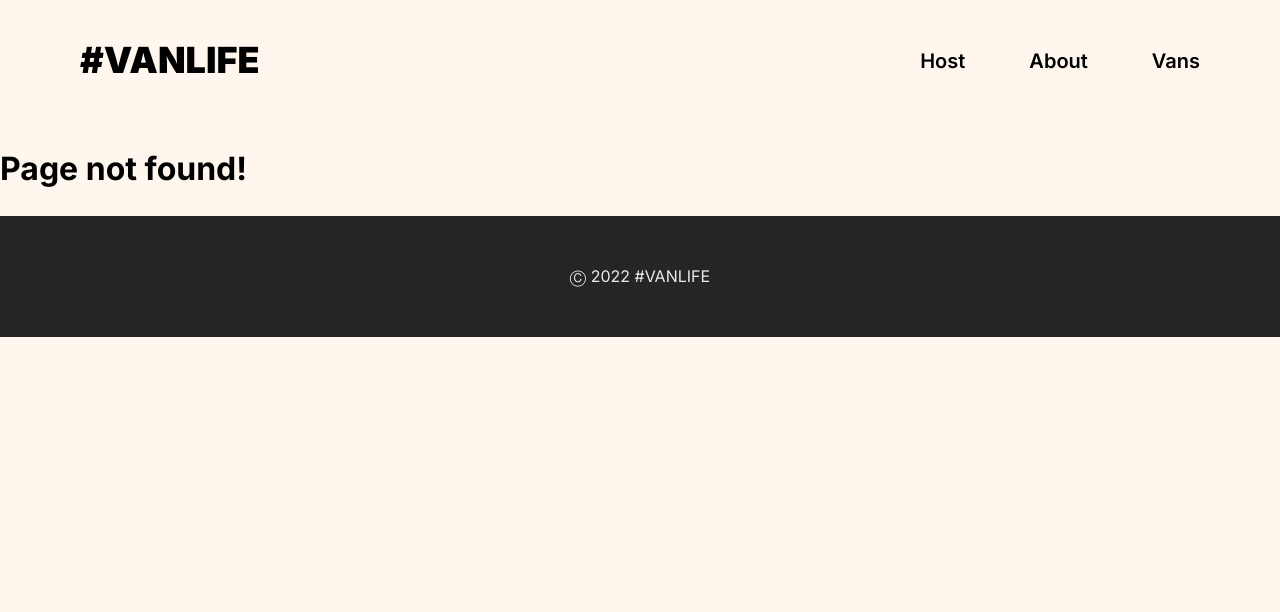
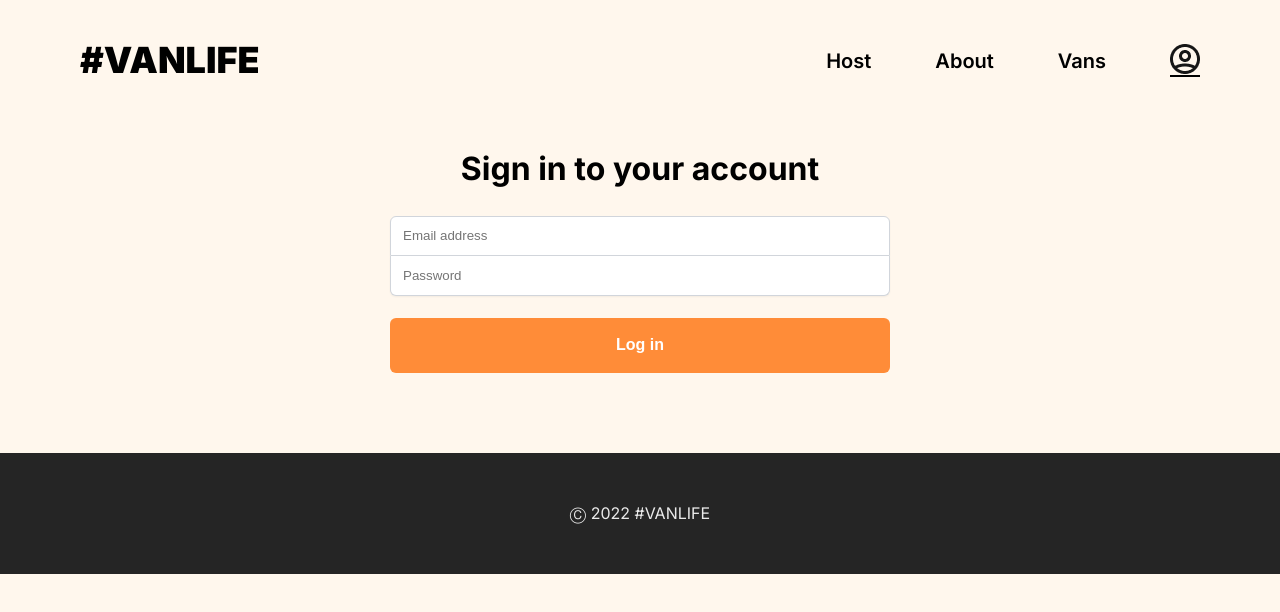
Before and after one commit to Lifad457/react-router-v2, a React (Vite) app: page /login in a window 1280 px wide. Before the commit this address had no page. Shown: the top 612 px of the page. Built offline with nearby package versions, Linux system fonts and the light colour scheme; what miragejs would draw is missing.

Commit message:
begin auth part

```diff
--- a/api.js
+++ b/api.js
@@ -1,5 +1,6 @@
-export async function getVans() {
-    const response = await fetch("/api/vans");
+export async function getVans(vanId) {
+    const response = await fetch("/api/vans" + (vanId ? `/${vanId}` : ""));
+    console.log(response);
     if (!response.ok) {
         throw {
             message: "Failed to fetch vans",
@@ -10,3 +11,36 @@ export async function getVans() {
     const data = await response.json();
     return data.vans;
 }
+
+export async function getHostVans(vanId) {
+    const response = await fetch("/api/host/vans" + (vanId ? `/${vanId}` : ""));
+    console.log(response);
+    if (!response.ok) {
+        throw {
+            message: "Failed to fetch vans",
+            statusText: response.statusText,
+            status: response.status
+        }
+    }
+    const data = await response.json();
+    return data.vans;
+}
+
+export async function login(email, password) {
+    const response = await fetch("/api/login", {
+        method: "POST",
+        headers: {
+            "Content-Type": "application/json"
+        },
+        body: JSON.stringify({ email, password })
+    })
+    if (!response.ok) {
+        throw {
+            message: "Failed to login",
+            statusText: response.statusText,
+            status: response.status
+        }
+    }
+    const data = await response.json();
+    return data;
+}
--- a/server.js
+++ b/server.js
@@ -3,6 +3,7 @@ import { createServer, Model, Response } from "miragejs"
 createServer({
     models: {
         vans: Model,
+        users: Model
     },
 
     seeds(server) {
@@ -12,6 +13,8 @@ createServer({
         server.create("van", { id: 4, name: "Dreamfinder", price: 65, description: "Dreamfinder is the perfect van to travel in and experience. With a ceiling height of 2.1m, you can stand up in this van and there is great head room. The floor is a beautiful glass-reinforced plastic (GRP) which is easy to clean and very hard wearing. A large rear window and large side windows make it really light inside and keep it well ventilated.", imageUrl: "https://assets.scrimba.com/advanced-react/react-router/dreamfinder.png", type: "simple", hostId: "789" })
         server.create("van", { id: 5, name: "The Cruiser", price: 120, description: "The Cruiser is a van for those who love to travel in comfort and luxury. With its many windows, spacious interior and ample storage space, the Cruiser offers a beautiful view wherever you go.", imageUrl: "https://assets.scrimba.com/advanced-react/react-router/the-cruiser.png", type: "luxury", hostId: "789" })
         server.create("van", { id: 6, name: "Green Wonder", price: 70, description: "With this van, you can take your travel life to the next level. The Green Wonder is a sustainable vehicle that's perfect for people who are looking for a stylish, eco-friendly mode of transport that can go anywhere.", imageUrl: "https://assets.scrimba.com/advanced-react/react-router/green-wonder.png", type: "rugged", hostId: "123" })
+
+        server.create("user", { id: "123", email: "b@b.com", password: "p123", name: "Bob" })
     },
 
     routes() {
@@ -38,5 +41,23 @@ createServer({
             const id = request.params.id
             return schema.vans.where({ id, hostId: "123" })
         })
+
+        this.post("/login", (schema, request) => {
+            const { email, password } = JSON.parse(request.requestBody)
+            // ⚠️ This is an extremely naive version of authentication. Please don't
+            // do this in the real world, and never save raw text passwords
+            // in your database 😅
+            const foundUser = schema.users.findBy({ email, password })
+            if (!foundUser) {
+                return new Response(401, {}, { message: "No user with those credentials found!" })
+            }
+
+            // At the very least, don't send the password back to the client 😅
+            foundUser.password = undefined
+            return {
+                user: foundUser,
+                token: "Enjoy your pizza, here's your tokens."
+            }
+        })
     }
 })
--- /dev/null
+++ b/src/components/AuthRequired.jsx
@@ -0,0 +1,11 @@
+import { Outlet, Navigate } from "react-router-dom"
+import { useState } from "react"
+
+export default function AuthRequired() {
+    const [authRequired, setAuthRequired] = useState(false)
+
+    return (
+        authRequired ? <Outlet />
+         : <Navigate to="login" state={{message: "You must log in first!"}} />
+    )
+}
--- a/src/components/Header.jsx
+++ b/src/components/Header.jsx
@@ -1,4 +1,5 @@
-import { HeaderContainer, HeaderLogo, HeaderNav, HeaderNavContainer } from "../styles/header.css"
+import { HeaderContainer, HeaderIcon, HeaderLogo, HeaderNav, HeaderNavContainer } from "../styles/header.css"
+import avatarIcon from "../assets/icons/avatar-icon.png"
 
 export default function Header() {
     return (
@@ -9,6 +10,9 @@ export default function Header() {
                     <HeaderNav to="/host">Host</HeaderNav>
                     <HeaderNav to="/about">About</HeaderNav>
                     <HeaderNav to="/vans">Vans</HeaderNav>
+                    <HeaderNav to="/login">
+                        <HeaderIcon src={avatarIcon} />
+                    </HeaderNav>
                 </HeaderNavContainer>
             </HeaderContainer>
         </>
--- a/src/components/host/VanDetails.jsx
+++ b/src/components/host/VanDetails.jsx
@@ -12,17 +12,34 @@ import {
     VanDetailsPrice,
     VanDetailsType,
     VanDetailsWrapper} from '../../styles/host/van-details.css';
+import { getHostVans } from '../../../api';
 
 export default function VanDetails() {
     const { vanId } = useParams();
     const [van, setVan] = useState();
 
+    const [loading, setLoading] = useState(false)
+    const [error, setError] = useState(null)
     useEffect(() => {
-        fetch(`/api/host/vans/${vanId}`)
-        .then((response) => response.json())
-        .then((data) => setVan(data.vans[0]))
-        .catch((error) => console.error("Error fetching data: ", error));
-    }, [vanId]);
+        async function fetchVan() {
+            setLoading(true)
+            try {
+                const data = await getHostVans(vanId)
+                setVan(data[0])
+            }
+            catch (err) {
+               setError(err)
+            }
+            finally {
+                setLoading(false)
+            }
+        }
+
+        fetchVan()
+    }, [vanId])
+
+    if (loading) {return <h1>Loading...</h1>}
+    if (error) return <h1 style={{padding: "3em", color: "red"}}>There was an error: {error.message}</h1>
 
     return (
         <VanDetailsContainer>
--- a/src/components/host/Vans.jsx
+++ b/src/components/host/Vans.jsx
@@ -1,13 +1,27 @@
 import { useState, useEffect } from "react"
 import { VanContainer, VansElementsContainer, VansElementsImg, VansElementsPrice, VansElementsTitle } from "../../styles/host/vans-elements.css";
+import { getHostVans } from "../../../api";
 
 export default function Vans() {
     const [vans, setVans] = useState([])
+    const [loading, setLoading] = useState(false)
+    const [error, setError] = useState(null)
     useEffect(() => {
-        fetch("/api/host/vans")
-        .then((response) => response.json())
-        .then((data) => setVans(data.vans))
-        .catch((error) => console.error("Error fetching data: ", error));
+        async function fetchVans() {
+            setLoading(true)
+            try {
+                const data = await getHostVans()
+                setVans(data)
+            }
+            catch (err) {
+               setError(err)
+            }
+            finally {
+                setLoading(false)
+            }
+        }
+
+        fetchVans()
     }, [])
 
     const vansElements = vans.map(van =>
@@ -17,6 +31,9 @@ export default function Vans() {
             <VansElementsPrice>${van.price}/day</VansElementsPrice>
         </VanContainer>)
 
+    if (loading) {return <h1>Loading...</h1>}
+    if (error) return <h1 style={{padding: "3em", color: "red"}}>There was an error: {error.message}</h1>
+
     return (
         <VansElementsContainer>
             <h1>Your Listed vans</h1>
--- a/src/components/vans/VanCardDetails.jsx
+++ b/src/components/vans/VanCardDetails.jsx
@@ -10,20 +10,38 @@ import { VanCardDetailHero,
       VanCardDetailsPrice,
       VanCardDetailsRent,
       VanCardDetailsType } from "../../styles/vans/van-card-details.css";
+import { getVans } from "../../../api";
 
 export default function VanCardDetails() {
     const [van, setVan] = useState()
     const {vanId} = useParams()
     const {search} = useLocation()
 
+    const [loading, setLoading] = useState(false)
+    const [error, setError] = useState(null)
     useEffect(() =>
         {
-            fetch(`/api/vans/${vanId}`)
-            .then((response) => response.json())
-            .then((data) => setVan(data.vans))
-            .catch((error) => console.error("Error fetching data: ", error));
+            console.log(vanId)
+            async function fetchVan() {
+                setLoading(true)
+                try {
+                    const data = await getVans(vanId)
+                    setVan(data)
+                }
+                catch (err) {
+                   setError(err)
+                }
+                finally {
+                    setLoading(false)
+                }
+            }
+
+            fetchVan()
         }, [vanId]
     )
+
+    if (loading) {return <h1>Loading...</h1>}
+    if (error) return <h1 style={{padding: "3em", color: "red"}}>There was an error: {error.message}</h1>
 
     return (
         <VanCardDetailsContainer>
--- a/src/main.jsx
+++ b/src/main.jsx
@@ -17,13 +17,17 @@ import Details from './components/host/van-details-nav/Details'
 import Pricing from './components/host/van-details-nav/Pricing'
 import Photos from './components/host/van-details-nav/Photos'
 import ErrorPage from './pages/ErrorPage'
+import Login from './pages/Login'
+import AuthRequired from './components/AuthRequired'
 
 const router = createBrowserRouter(createRoutesFromElements(
     <Route path='/' element={<Layout />} >
       <Route index element={<Home />} />
+      <Route path="login" element={<Login />} />
       <Route path="about" element={<About />} />
       <Route path="vans" element={<Vans />} />
       <Route path="vans/:vanId" element={<VanCardDetails />} />
+      <Route element={<AuthRequired />} >
         <Route path="host" element={<HostLayout />} >
           <Route index element={<Dashboard />} />
           <Route path="income" element={<Income />} />
@@ -33,6 +37,7 @@ const router = createBrowserRouter(createRoutesFromElements(
             <Route index element={<Details />} />
             <Route path="pricing" element={<Pricing />} />
             <Route path="photos" element={<Photos />} />
+          </Route>
         </Route>
       </Route>
 
--- /dev/null
+++ b/src/pages/Login.jsx
@@ -0,0 +1,64 @@
+import { LoginContainer, LoginForm } from "../styles/login.css"
+import { useLocation } from "react-router-dom"
+import { useState } from "react"
+import { login } from "../../api"
+
+export default function Login() {
+    const [loginFormData, setLoginFormData] = useState({ email: "", password: "" })
+    const location = useLocation()
+
+    function handleSubmit(e) {
+        e.preventDefault()
+        handleLogin()
+    }
+
+    function handleChange(e) {
+        const { name, value } = e.target
+        setLoginFormData(prev => ({
+            ...prev,
+            [name]: value
+        }))
+    }
+
+    const [loading, setLoading] = useState(false)
+    const [error, setError] = useState(null)
+    async function handleLogin() {
+        setLoading(true)
+        try {
+            const data = await login(loginFormData.email, loginFormData.password)
+            console.log(data)
+        }
+        catch (err) {
+            setError(err)
+        }
+        setLoading(false)
+    }
+
+    if (loading) {return <h1>Loading...</h1>}
+    if (error) return <h1 style={{padding: "3em", color: "red"}}>There was an error: {error.message}</h1>
+
+    return (
+        <LoginContainer>
+            {location.state?.message && <h3>{location.state.message}</h3>}
+            <h1>Sign in to your account</h1>
+            <LoginForm onSubmit={handleSubmit}>
+                <input
+                    name="email"
+                    onChange={handleChange}
+                    type="email"
+                    placeholder="Email address"
+                    value={loginFormData.email}
+                />
+                <input
+                    name="password"
+                    onChange={handleChange}
+                    type="password"
+                    placeholder="Password"
+                    value={loginFormData.password}
+                />
+                <button>Log in</button>
+            </LoginForm>
+        </LoginContainer>
+    )
+
+}
--- a/src/styles/global.css.js
+++ b/src/styles/global.css.js
@@ -32,6 +32,7 @@ const GlobalStyle = createGlobalStyle`
         --clr-white: #FFFFFF;
         --clr-black: #000000;
         --clr-grey: #252525;
+        --clr-alert: #f00;
     }
 
     html, body {
--- a/src/styles/header.css.js
+++ b/src/styles/header.css.js
@@ -33,3 +33,7 @@ export const HeaderNav = styled(NavLink)`
     font-weight: var(--fw-semi-bold);
     font-size: var(--fs-medium);
 `
+export const HeaderIcon = styled.img`
+    display: flex;
+    align-items: center;
+`
--- /dev/null
+++ b/src/styles/login.css.js
@@ -0,0 +1,52 @@
+import styled from 'styled-components';
+
+export const LoginContainer = styled.div`
+    display: flex;
+    flex-direction: column;
+    align-items: center;
+    padding-inline: 27px;
+    margin-bottom: 5em;
+
+    & > h3 {
+        color: var(--clr-alert);
+    }
+`
+export const LoginForm = styled.form`
+    display: flex;
+    flex-direction: column;
+    width: 100%;
+    max-width: 500px;
+
+    & > input {
+        border: 1px solid rgba(209, 213, 219);
+        height: 40px;
+        text-indent: 10px;
+        box-shadow: 0px 1px 2px rgba(0, 0, 0, 0.05);
+        font-weight: var(--fw-regular);
+    }
+
+    & > input:focus {
+        outline: none;
+    }
+
+    & > input:first-of-type {
+        border-radius: 6px 6px 0px 0px;
+    }
+
+    & > input:last-of-type {
+        border-radius: 0px 0px 6px 6px;
+        border-top: none;
+    }
+
+    & > button {
+        background-color: #FF8C38;
+        border: none;
+        border-radius: 6px;
+        height: 55px;
+        margin-top: 22px;
+        color: white;
+        font-weight: var(--fw-bold);
+        font-size: var(--fs-normal);
+        cursor: pointer;
+    }
+`
```
Lines whose indentation alone changed are shown as unchanged.
